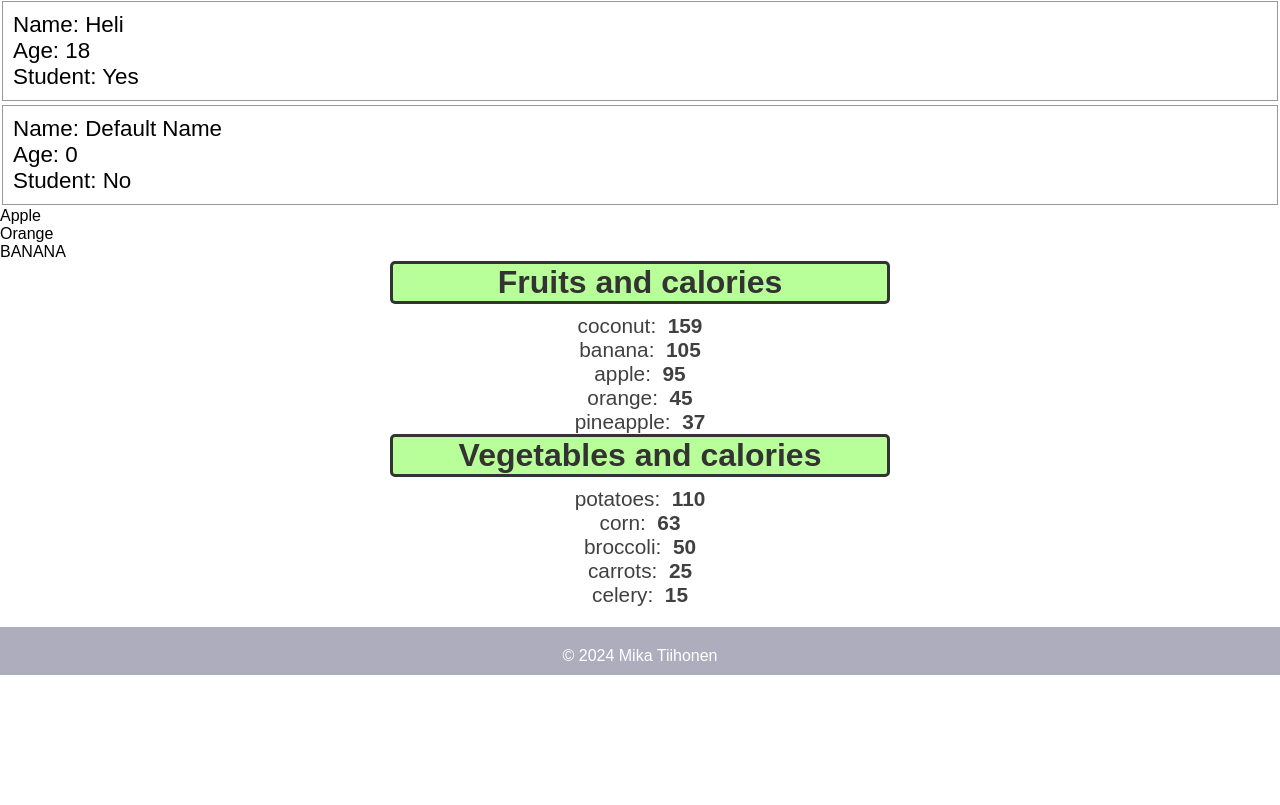
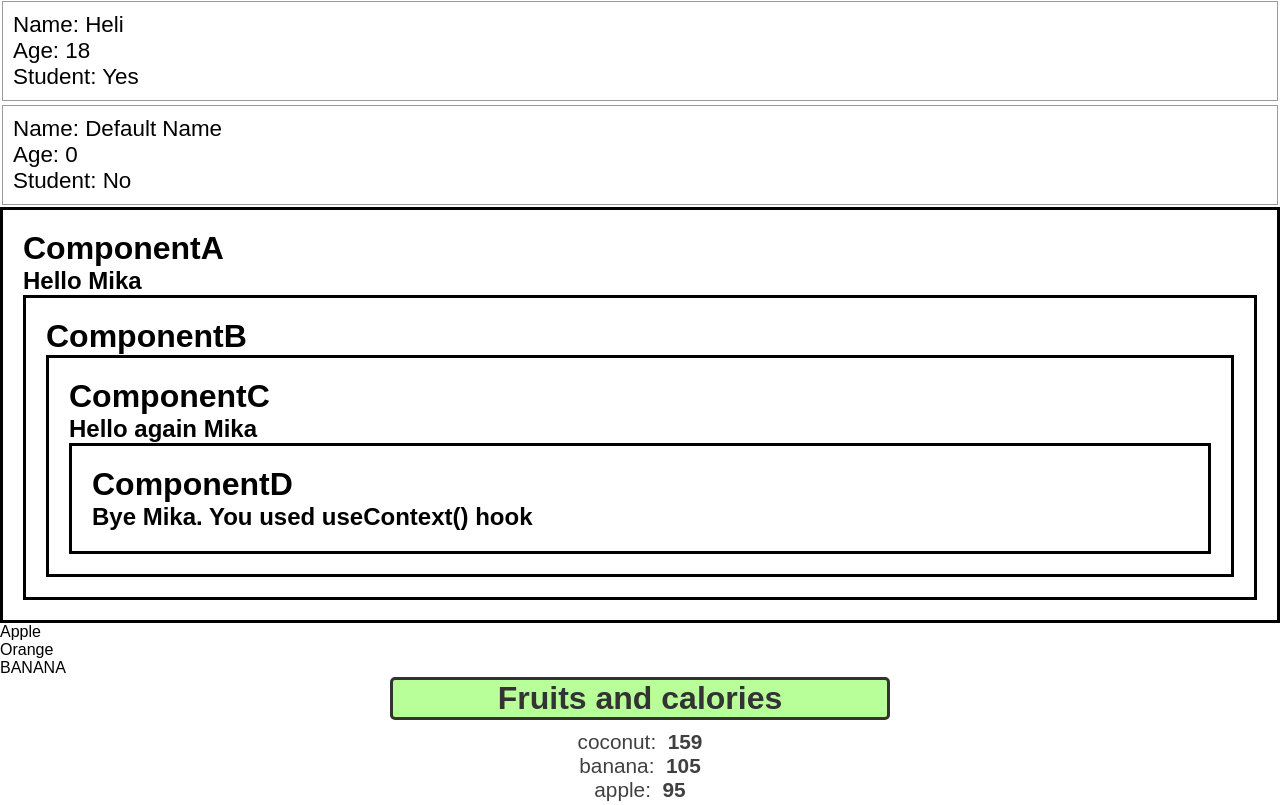
Before and after one commit to mika1407/react_sivu, a React (Vite) app: page / in a window 1280 px wide. Shown: the part 1892-2697 px from the top of the page. Before the commit the page ends 2567 px from the top, so only its background shows below. Built offline with nearby package versions, Linux system fonts and the light colour scheme.

Commit message:
lisäsin useContext()

```diff
--- a/src/App.jsx
+++ b/src/App.jsx
@@ -16,6 +16,7 @@
 import { Contact } from './Contact';
 import { ToDoList } from './ToDoList';
 import { DigitalClock } from './DigitalClock';
+import { ComponentA } from './ComponentA';
 import './App.css';
 
 function Home() {
@@ -47,6 +48,7 @@
         <Student name="Matti" age={30} isStudent={false}/>
         <Student name="Heli" age={18} isStudent={true}/>
         <Student />
+        <ComponentA />
         <Food/>
         {fruits.length > 0 ? <List items={fruits} category="Fruits and calories"/> : null}
         {vegetables.length > 0 && <List items={vegetables} category="Vegetables and calories"/>}
--- /dev/null
+++ b/src/ComponentA.jsx
@@ -0,0 +1,19 @@
+import { useState, createContext } from "react"
+import { ComponentB } from "./ComponentB"
+
+export const UserContext = createContext();
+
+export const ComponentA = () => {
+
+  const [user, setUser] = useState("Mika");
+
+  return (
+    <div className='box'>
+      <h1>ComponentA</h1>
+      <h2>{`Hello ${user}`}</h2>
+      <UserContext.Provider value={user}>
+        <ComponentB />
+      </UserContext.Provider>
+    </div>
+  )
+}
--- /dev/null
+++ b/src/ComponentB.jsx
@@ -0,0 +1,10 @@
+import { ComponentC } from "./ComponentC"
+
+export const ComponentB = () => {
+  return (
+    <div className='box'>
+      <h1>ComponentB</h1>
+      <ComponentC />
+    </div>
+  )
+}
--- /dev/null
+++ b/src/ComponentC.jsx
@@ -0,0 +1,16 @@
+import React, {useContext} from 'react'
+import { UserContext } from './ComponentA'
+import {ComponentD} from './ComponentD'
+
+export const ComponentC = () => {
+
+  const user = useContext(UserContext)
+
+  return (
+    <div className='box'>
+      <h1>ComponentC</h1>
+      <h2>{`Hello again ${user}`}</h2>
+      <ComponentD />
+    </div>
+  )
+}
--- /dev/null
+++ b/src/ComponentD.jsx
@@ -0,0 +1,14 @@
+import React, {useContext} from 'react'
+import { UserContext } from './ComponentA'
+
+export const ComponentD = () => {
+
+  const user = useContext(UserContext)
+
+  return (
+    <div className='box'>
+      <h1>ComponentD</h1>
+      <h2>{`Bye ${user}. You used useContext() hook`}</h2>
+    </div>
+  )
+}
--- a/src/index.css
+++ b/src/index.css
@@ -295,3 +295,8 @@
   font-family: 'Courier New', Courier, monospace;
   text-shadow: 3px 3px 5px hsla(0, 0%, 0%, 0.75);
 }
+/* ComponentA */
+.box{
+  border: 3px solid;
+  padding: 20px;
+}
```
